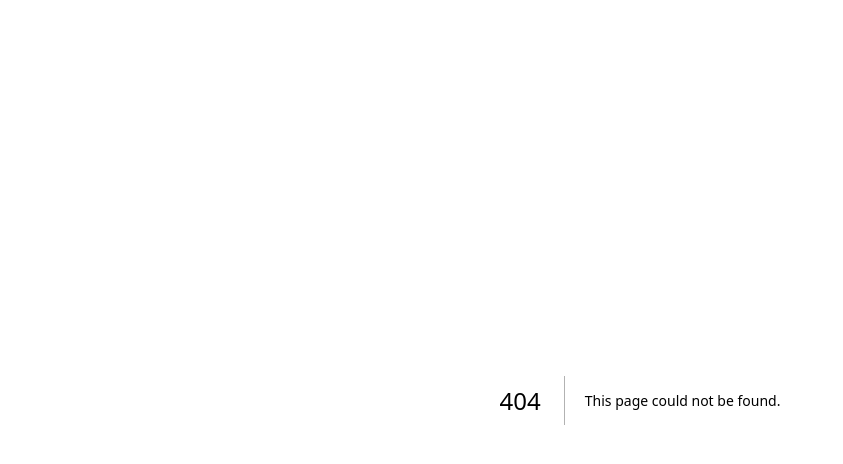
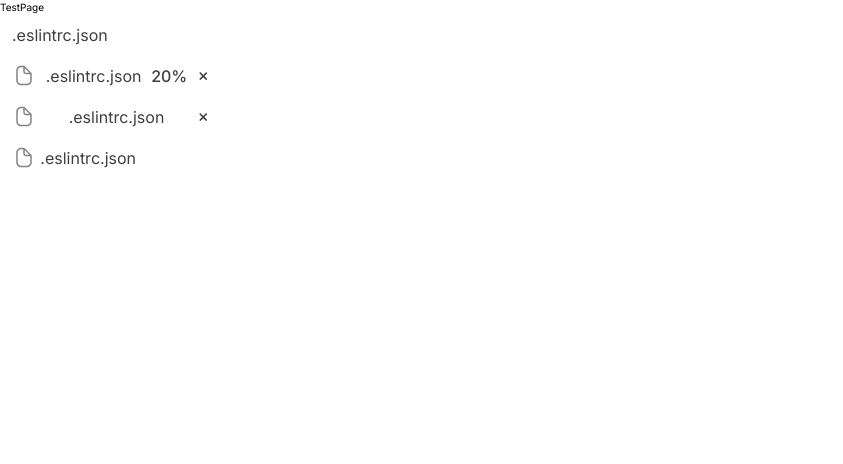
Before and after one commit to sockki/flawDetector, a Next.js app: page /ye in a window 1280 px wide. Before the commit this address had no page. Shown: the top 464 px of the page, without its empty margins (0-843 px from the left). Built offline with nearby package versions, Linux system fonts and the light colour scheme.

Commit message:
Feat: input chip 컴포넌트 구현

```diff
--- /dev/null
+++ b/src/app/(text)/ye/page.tsx
@@ -0,0 +1,13 @@
+import InputChip from '@/components/Chips/InputChip';
+
+export default function TestPage() {
+  return (
+    <>
+      <div>TestPage</div>
+      <InputChip label=".eslintrc.json" />
+      <InputChip label=".eslintrc.json" leftIcon percentage={20} isRemovable />
+      <InputChip label=".eslintrc.json" leftIcon isRemovable />
+      <InputChip label=".eslintrc.json" leftIcon />
+    </>
+  );
+}
--- /dev/null
+++ b/src/components/Chips/InputChip.tsx
@@ -0,0 +1,51 @@
+'use client';
+
+import { DocumentIcon, RemoveIcon } from '@/public/index';
+import { MouseEvent } from 'react';
+import { twMerge } from 'tailwind-merge';
+
+type ChipProps = {
+  label: string;
+  leftIcon?: boolean;
+  percentage?: number;
+  isRemovable?: boolean;
+  className?: string;
+  onRemove?: () => void;
+};
+
+export default function InputChip({
+  label,
+  leftIcon,
+  percentage,
+  isRemovable,
+  className,
+  onRemove,
+}: ChipProps) {
+  const handleRemoveClick = (e: MouseEvent<HTMLButtonElement>) => {
+    e.stopPropagation();
+    if (onRemove) {
+      onRemove();
+    }
+  };
+  const maxWidth = leftIcon && !percentage && !isRemovable ? 'max-w-[14.8rem]' : 'max-w-[22.1rem]';
+
+  return (
+    <div
+      role="button"
+      tabIndex={0}
+      className={twMerge(
+        `flex w-full ${maxWidth} items-center justify-between rounded-[0.8rem] px-[1.2rem] py-[0.8rem] text-[1.6rem] text-[#3f3f3f] selection:border selection:border-[#c3c3c3] selection:bg-purple-dark selection:shadow-button hover:bg-purple-light focus:bg-purple-dark focus:outline-none`,
+        className,
+      )}
+    >
+      {leftIcon && <DocumentIcon />}
+      <span>{label}</span>
+      {percentage !== undefined && <span className="font-medium">{percentage}%</span>}
+      {isRemovable && (
+        <button type="button" onClick={handleRemoveClick}>
+          <RemoveIcon />
+        </button>
+      )}
+    </div>
+  );
+}
```
